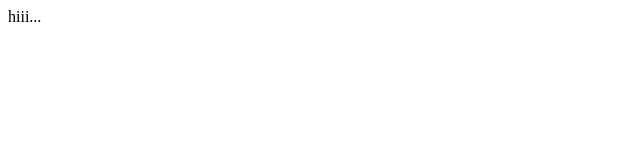
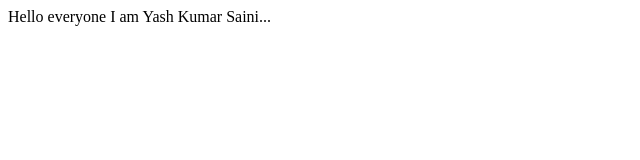
Before and after one commit to yashsaini1411/python_projects, a plain HTML site: page index.html in a window 1280 px wide. Shown: the whole page, without its empty margins (0-640 px from the left). Drawn offline with Linux system fonts and the light colour scheme.

Commit message:
Changes in my html file

```diff
--- a/index.html
+++ b/index.html
@@ -6,7 +6,7 @@
     <title>Document</title>
 </head>
 <body>
-    hiii...
+    Hello everyone I am Yash Kumar Saini...
 
 </body>
 </html>
```
